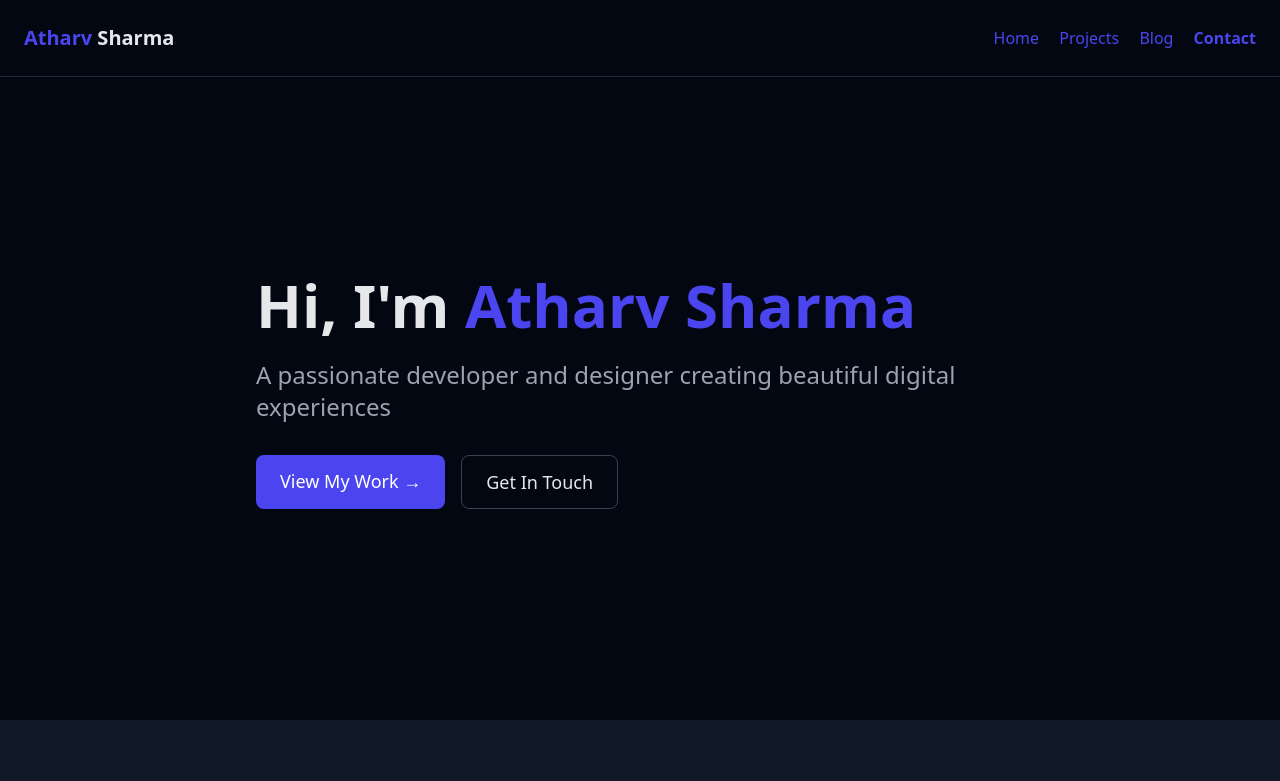
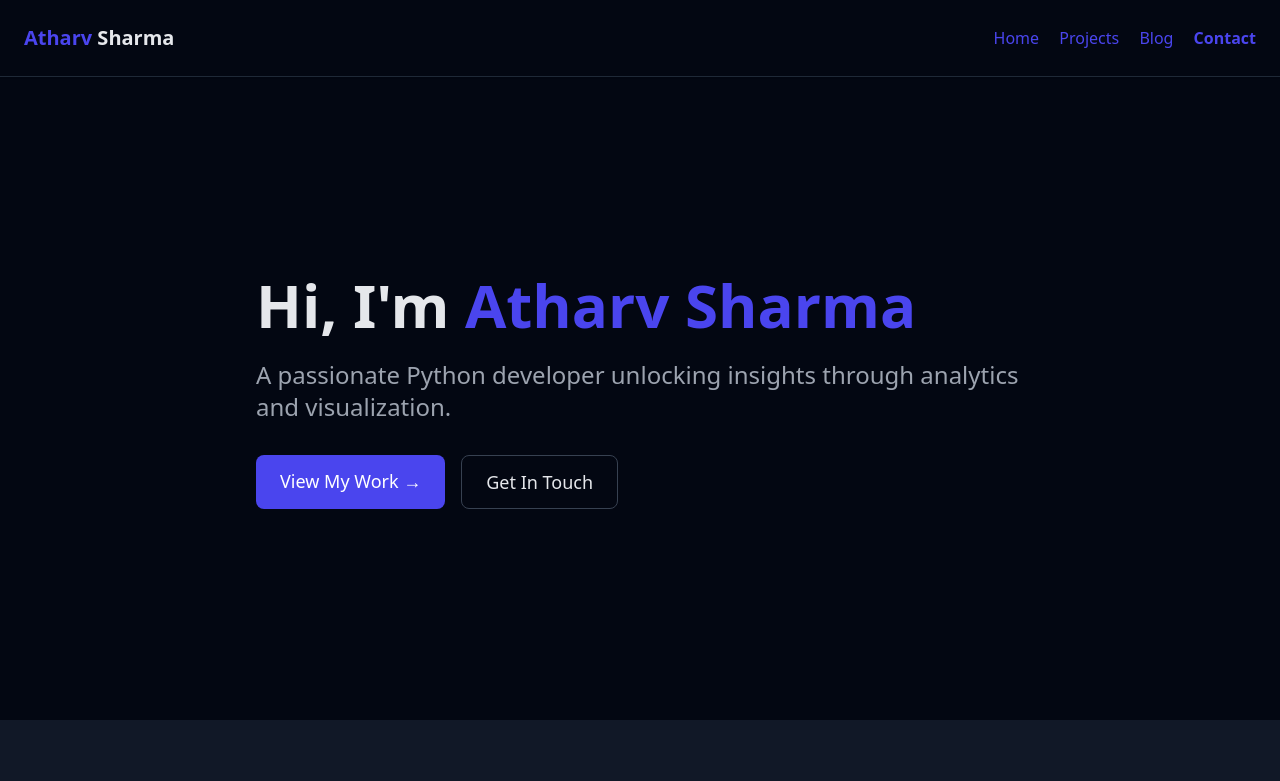
Before and after one commit to AtharvSharma09/AtharvSharma.github.io, a plain HTML site: page index.html in a window 1280 px wide. Shown: the top 781 px of the page. Drawn offline with nearby package versions, Linux system fonts and the light colour scheme.

Commit message:
index.html

```diff
--- a/index.html
+++ b/index.html
@@ -50,7 +50,7 @@
           Hi, I'm <span style="color: #4A45EE;">Atharv Sharma</span>
         </h1>
         <p class="text-xl md:text-2xl text-gray-400 mb-8">
-          A passionate developer and designer creating beautiful digital experiences
+          A passionate Python developer unlocking insights through analytics and visualization.
         </p>
         <div class="flex flex-wrap gap-4">
           <a href="projects.html" class="bg-[#4A45EE] text-white px-6 py-3 rounded-lg text-lg font-medium hover:bg-[#3A35CE] hover:scale-105 transition transform">
```
